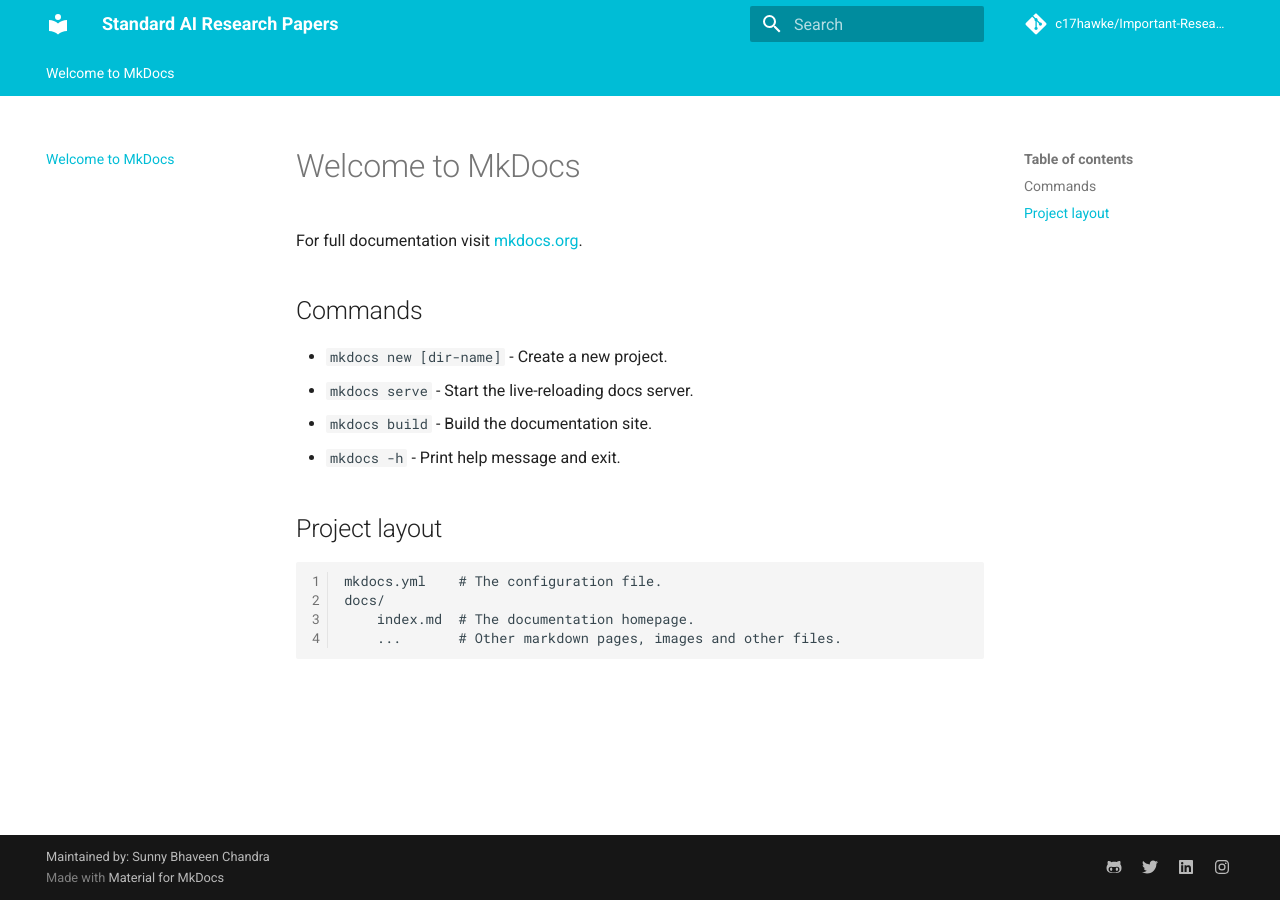
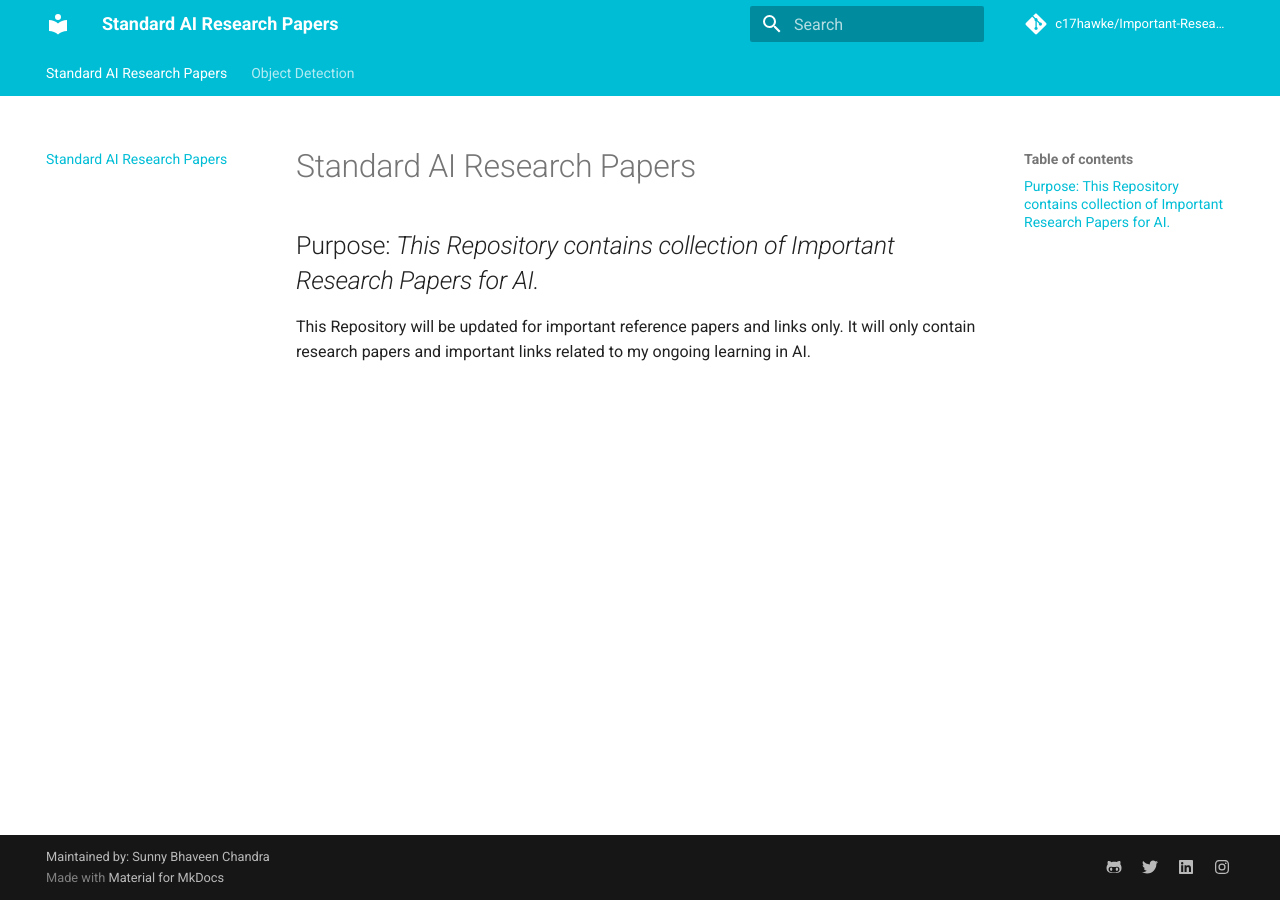
Before and after one commit to c17hawke/Important-Research-Papers-AI, an MkDocs documentation site: the page built from docs/index.md, in a window 1280 px wide. Built offline with MkDocs 1.6.1 and Material for MkDocs 9.7.7, drawn with Linux system fonts in a browser that asks for light colours; comment, search, counter and statistics services are not loaded.

Commit message:
researchPeper dir update

```diff
--- a/docs/index.md
+++ b/docs/index.md
@@ -1,17 +1,5 @@
-# Welcome to MkDocs
+# Standard AI Research Papers
 
-For full documentation visit [mkdocs.org](https://www.mkdocs.org).
+## Purpose: _This Repository contains collection of Important Research Papers for AI._
 
-## Commands
-
-* `mkdocs new [dir-name]` - Create a new project.
-* `mkdocs serve` - Start the live-reloading docs server.
-* `mkdocs build` - Build the documentation site.
-* `mkdocs -h` - Print help message and exit.
-
-## Project layout
-
-    mkdocs.yml    # The configuration file.
-    docs/
-        index.md  # The documentation homepage.
-        ...       # Other markdown pages, images and other files.
+This Repository will be updated for important reference papers and links only. It will only contain research papers and important links related to my ongoing learning in AI.
--- /dev/null
+++ b/docs/objectDetection.md
@@ -0,0 +1,29 @@
+# Object Detection
+
+Folowing are the important papers related to Object Detection-
+
+## Microsoft COCO: Common Objects in Context[^1]
+
+<a target="_blank" href="https://arxiv.org/abs/1405.0312">
+Arxiv Link
+</a> | <a target="_blank" href="https://arxiv.org/pdf/1405.0312.pdf">
+Arxiv download PDF</a> | source from this repository <a href="researchPapers/ObjectDetection/1405.0312.pdf">
+[PDF]()
+</a> |
+
+??? Abstract
+    We present a new dataset with the goal of advancing the state-of-the-art in object recognition by placing the question of
+    object recognition in the context of the broader question of scene understanding. This is achieved by gathering images of complex
+    everyday scenes containing common objects in their natural context. Objects are labeled using per-instance segmentations to aid in
+    precise object localization. Our dataset contains photos of 91 objects types that would be easily recognizable by a 4 year old. With a
+    total of 2.5 million labeled instances in 328k images, the creation of our dataset drew upon extensive crowd worker involvement via
+    novel user interfaces for category detection, instance spotting and instance segmentation. We present a detailed statistical analysis of
+    the dataset in comparison to PASCAL, ImageNet, and SUN. Finally, we provide baseline performance analysis for bounding box and
+    segmentation detection results using a Deformable Parts Model.
+
+
+
+
+[^1]:
+    Tsung-Yi Lin, Michael Maire, Serge Belongie, Lubomir Bourdev, Ross Girshick, James Hays, Pietro Perona, Deva Ramanan, C. Lawrence Zitnick, Piotr Dollár,
+    "Microsoft COCO: Common Objects in Context"
```
Also changed, not shown: README.md (line endings or trailing spaces), 1 other file.
